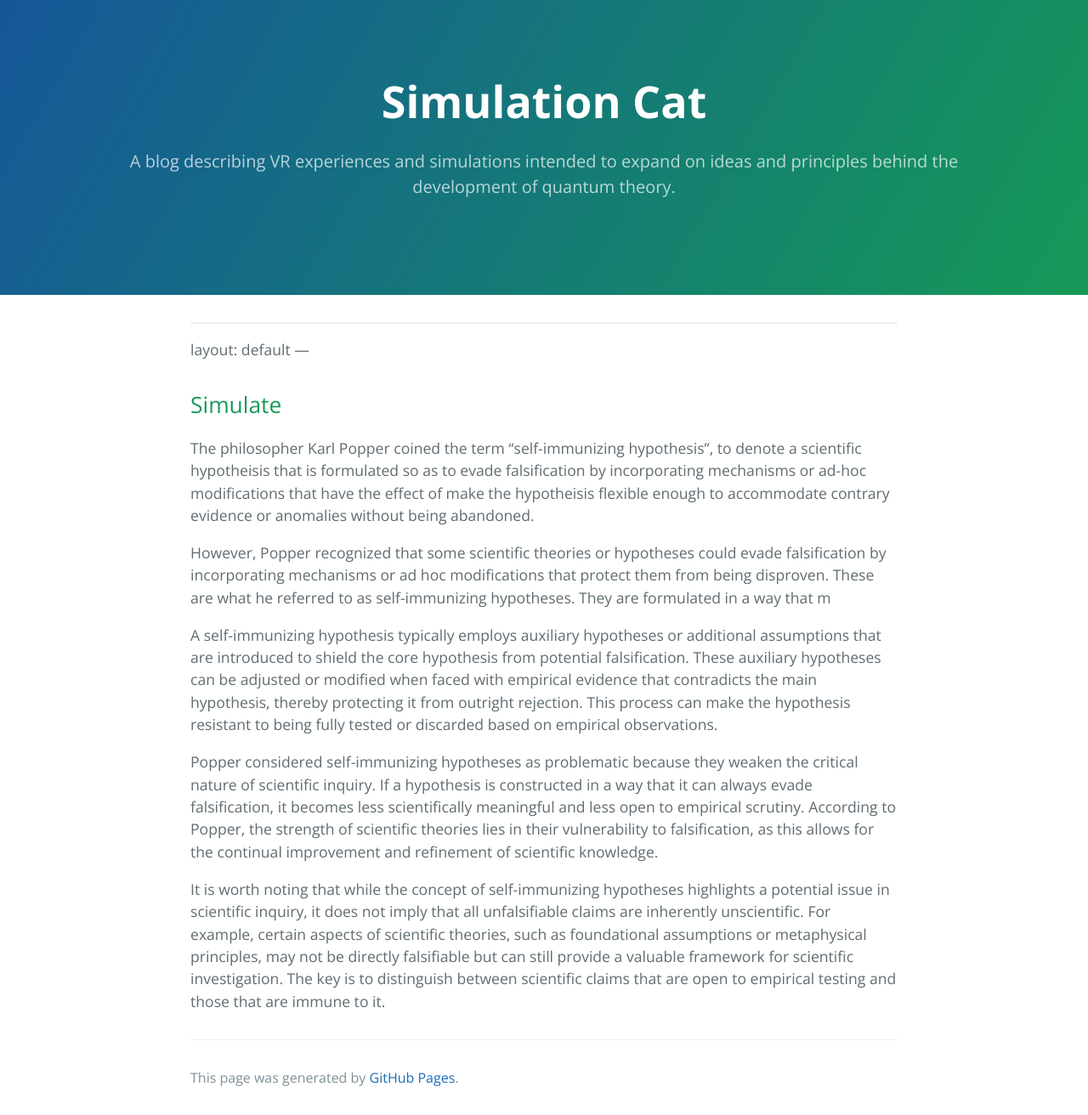
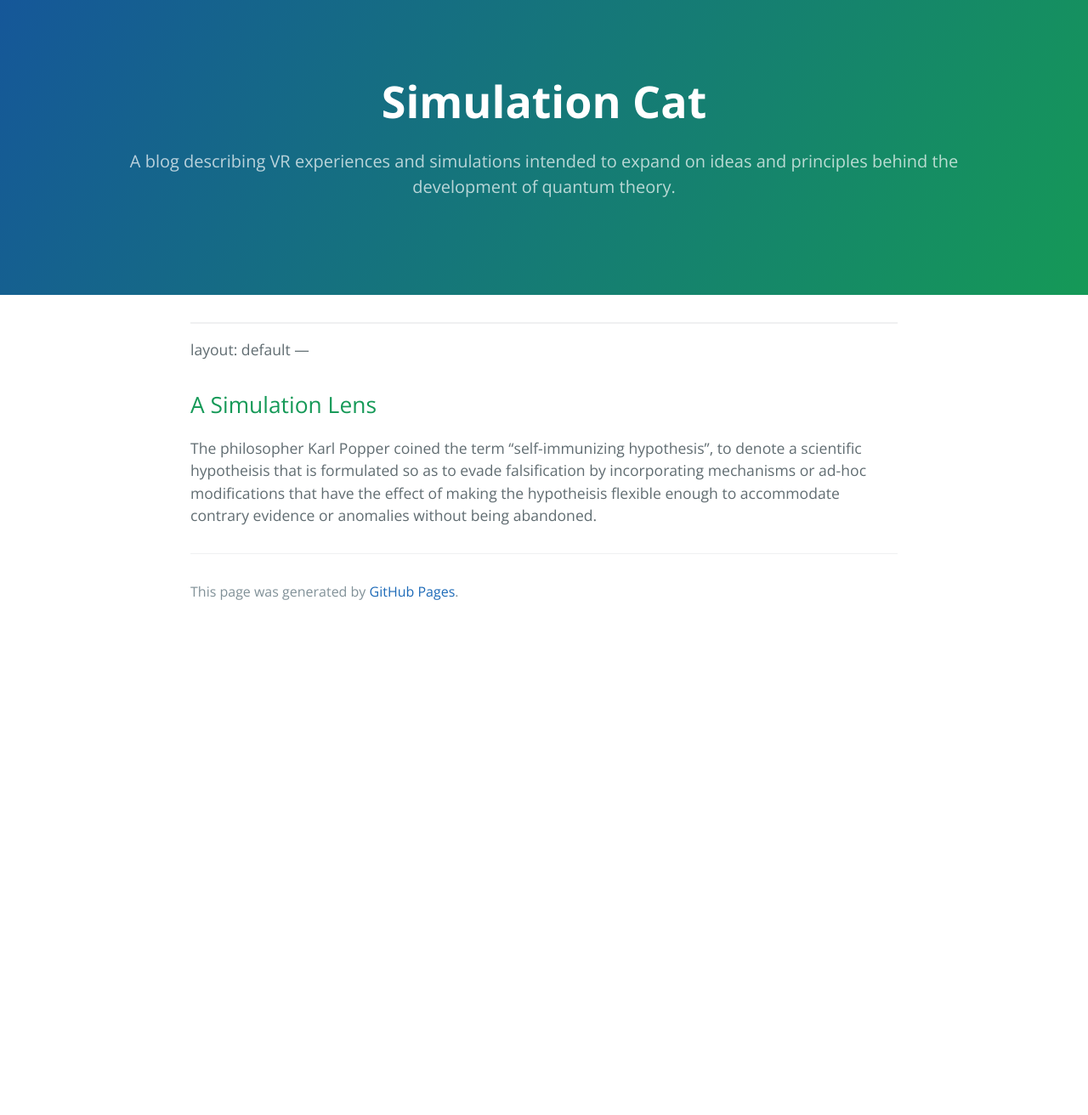
Before and after one commit to SimulCat/simulcat.github.io, a Jekyll site: the page built from index.md, in a window 1280 px wide. Shown: the whole page at 85% size. Built offline with Jekyll 4.4.1, drawn with Linux system fonts in a browser that asks for light colours; after the commit the page ends 900 px from its top, so only the background shows below that.

Commit message:
Update index.md

```diff
--- a/index.md
+++ b/index.md
@@ -6,16 +6,6 @@ published: true
 layout: default
 ---
 
-## Simulate
+## A Simulation Lens
 
-
-The philosopher Karl Popper coined the term "self-immunizing hypothesis", to denote a scientific hypotheisis that is formulated so as to evade falsification by incorporating mechanisms or ad-hoc modifications that have the effect of make the hypotheisis flexible enough to accommodate contrary evidence or anomalies without being abandoned.
-
-
-However, Popper recognized that some scientific theories or hypotheses could evade falsification by incorporating mechanisms or ad hoc modifications that protect them from being disproven. These are what he referred to as self-immunizing hypotheses. They are formulated in a way that m
-
-A self-immunizing hypothesis typically employs auxiliary hypotheses or additional assumptions that are introduced to shield the core hypothesis from potential falsification. These auxiliary hypotheses can be adjusted or modified when faced with empirical evidence that contradicts the main hypothesis, thereby protecting it from outright rejection. This process can make the hypothesis resistant to being fully tested or discarded based on empirical observations.
-
-Popper considered self-immunizing hypotheses as problematic because they weaken the critical nature of scientific inquiry. If a hypothesis is constructed in a way that it can always evade falsification, it becomes less scientifically meaningful and less open to empirical scrutiny. According to Popper, the strength of scientific theories lies in their vulnerability to falsification, as this allows for the continual improvement and refinement of scientific knowledge.
-
-It is worth noting that while the concept of self-immunizing hypotheses highlights a potential issue in scientific inquiry, it does not imply that all unfalsifiable claims are inherently unscientific. For example, certain aspects of scientific theories, such as foundational assumptions or metaphysical principles, may not be directly falsifiable but can still provide a valuable framework for scientific investigation. The key is to distinguish between scientific claims that are open to empirical testing and those that are immune to it.
+The philosopher Karl Popper coined the term "self-immunizing hypothesis", to denote a scientific hypotheisis that is formulated so as to evade falsification by incorporating mechanisms or ad-hoc modifications that have the effect of making the hypotheisis flexible enough to accommodate contrary evidence or anomalies without being abandoned.
```
